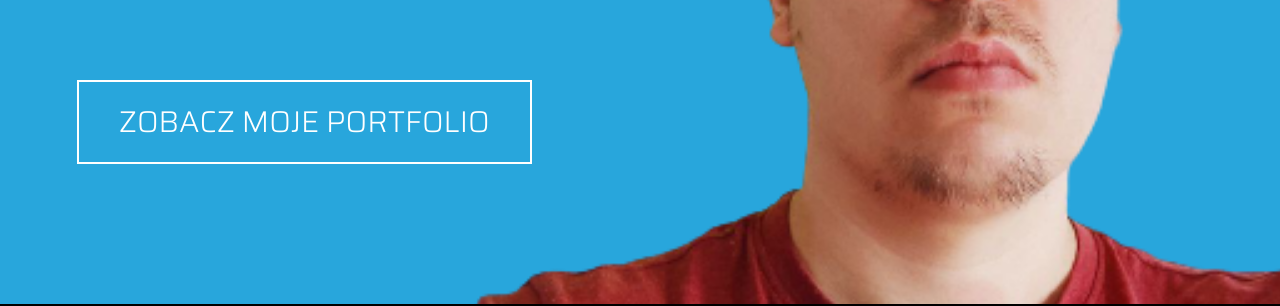
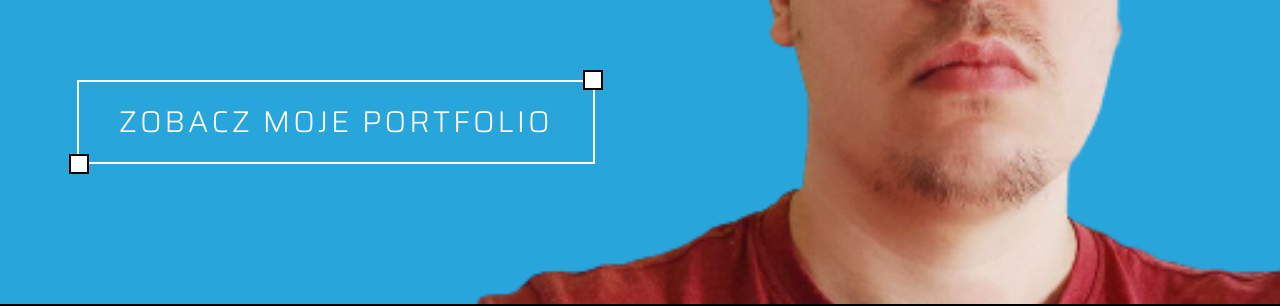
Before and after one commit to Goszkos/Business-card-page, a plain HTML site: page index.html in a window 1280 px wide. Shown: the part 496-802 px from the top of the page. Drawn offline with Linux system fonts and the light colour scheme.

Commit message:
Button in first section changes, deleted few unnecessary pictures

```diff
--- a/css/style.css
+++ b/css/style.css
@@ -8,6 +8,10 @@
 	content: "";
 	display: block;
 	clear: both;
+}
+
+html {
+	scroll-behavior: smooth;
 }
 
 header {
@@ -53,16 +57,66 @@ header h2 {
 }
 
 header button {
+	position: relative;
 	font-family: "Saira", sans-serif;
 	font-weight: 300;
 	color: white;
 	line-height: 32px;
 	padding: 0 20px;
 	text-transform: uppercase;
+	letter-spacing: 0.1em;
+	transition: 0.5s;
 	color: white;
 	background-color: transparent;
 	font-size: 12px;
 	border: 2px solid white;
+	cursor: pointer;
+}
+
+header button:hover {
+	background-color: white;
+	color: #111;
+	letter-spacing: 0.15em;
+	box-shadow: 0 0 35px white;
+	border: 2px solid black;
+}
+
+header button span {
+	position: absolute;
+	display: block;
+	top: -12px;
+	left: 100%;
+	transform: translateX(-50%);
+	width: 20px;
+	height: 20px;
+	border: 2px solid black;
+	background-color: white;
+	transition: 0.5s;
+}
+
+header button:hover span {
+	left: 0%;
+	transform: translateX(-50%) rotate(45deg);
+	box-shadow: 58px 58px black;
+}
+
+header button i {
+	position: absolute;
+	display: block;
+	bottom: -12px;
+	left: 0;
+	transform: translateX(-50%);
+	width: 20px;
+	height: 20px;
+	border: 2px solid black;
+	background-color: white;
+	transition: 0.5s;
+}
+
+header button:hover i {
+	left: 100%;
+	transform: translateX(-50%) rotate(-45deg);
+	box-shadow: 58px -58px black;
 }
 
 @media (orientation: portrait) and (min-width: 360px) {
@@ -157,6 +211,14 @@ header button {
 		font-size: 16px;
 		line-height: 40px;
 	}
+
+	header button:hover span {
+		box-shadow: 30px 30px black;
+	}
+
+	header button:hover i {
+		box-shadow: 30px -30px black;
+	}
 }
 
 @media (orientation: landscape) and (min-width: 1024px) {
@@ -181,6 +243,14 @@ header button {
 		margin-top: 80px;
 		font-size: 28px;
 		line-height: 70px;
+	}
+
+	header button:hover span {
+		box-shadow: 59px 59px black;
+	}
+
+	header button:hover i {
+		box-shadow: 59px -59px black;
 	}
 
 	header img {
@@ -244,18 +314,6 @@ header button {
 
 	header img {
 		right: -10%;
-	}
-}
-
-@media (min-width: 1024px) {
-	header button {
-		cursor: pointer;
-		transition: 0.3s;
-	}
-
-	header button:hover {
-		background-color: white;
-		color: #111;
 	}
 }
 
--- a/index.html
+++ b/index.html
@@ -19,7 +19,11 @@
 				<p>witaj!</p>
 				<h1>jestem Damian Goszkowski,</h1>
 				<h2>początkujący web developer</h2>
-				<button>zobacz moje portfolio</button>
+				<button>
+					zobacz moje portfolio
+					<span></span>
+					<i></i>
+				</button>
 			</div>
 			<img src="images/photo_moje.png" alt="Zdjęcie Damian Goszkowski" />
 		</header>
--- a/main.js
+++ b/main.js
@@ -1,3 +1,11 @@
+// Sekcja welcome
+let btnScroll = document.querySelector("button");
+let portf = document.querySelector(".portfolio");
+
+btnScroll.addEventListener("click", function () {
+	portf.scrollIntoView(true);
+});
+
 // Sekcja portfolio
 
 // Slider budowa
@@ -103,6 +111,7 @@ const mouseClickChangeSlide = () => {
 };
 
 mouseClickChangeSlide();
+
 // Sekcja slogan
 
 const pText = document.querySelector(".text");
```
Also changed, not shown: images/a-left.png (deleted), images/a-right.png (deleted), images/contact1.png (deleted), images/contact2.png (deleted), images/contact3.png (deleted), images/contact4.png (deleted), images/contact5.png (deleted), images/hobby1.jpg (deleted), images/hobby2.jpg (deleted), images/hobby3.jpg (deleted), images/hobby4.jpg (deleted), images/photo1.png (deleted), images/services1.png (deleted), images/services2.png (deleted), 2 more files.
